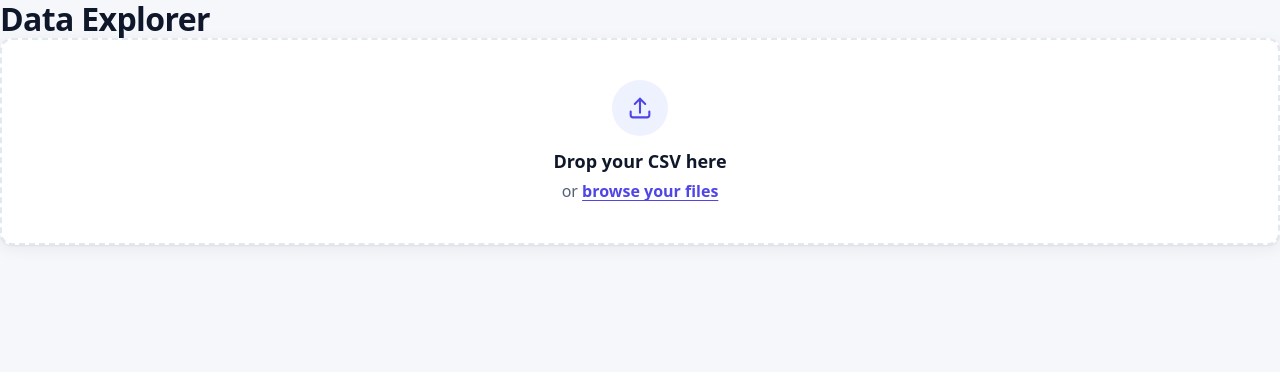
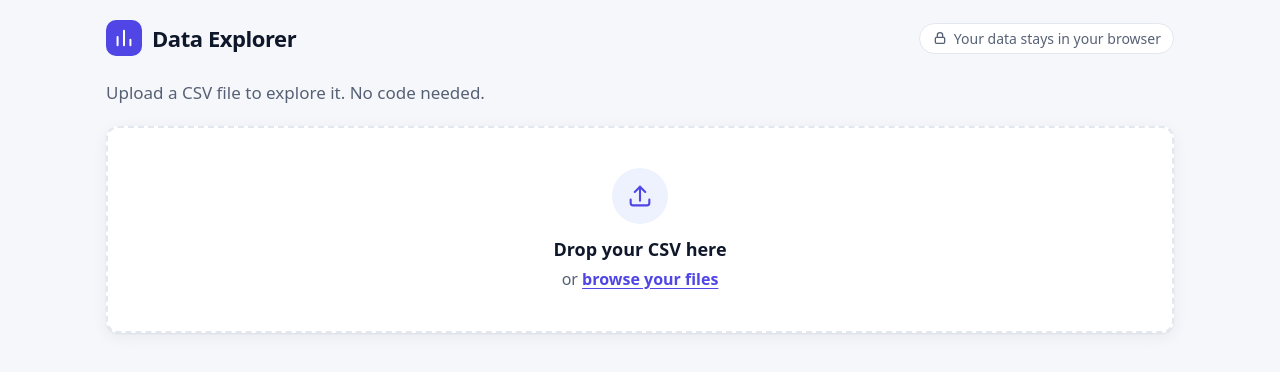
Before and after one commit to marcoscobo/data-explorer, a Vue app: page / in a window 1280 px wide. Shown: the top 372 px of the page. Built offline with nearby package versions, Linux system fonts and the light colour scheme.

Commit message:
feat: add page layout, header, privacy badge and error banner

```diff
--- a/src/App.vue
+++ b/src/App.vue
@@ -6,6 +6,7 @@ import { isCsvFile, parseCsv, type CsvResult } from './csv/parseCsv'
 
 const title = 'Data Explorer'
 const fileName = ref('')
+const fileSize = ref(0)
 const result = ref<CsvResult | null>(null)
 const error = ref('')
 
@@ -20,6 +21,7 @@ async function onSelect(file: File) {
     const parsed = parseCsv(await file.text())
     if (parsed.ok) {
       fileName.value = file.name
+      fileSize.value = file.size
       result.value = parsed
     } else {
       error.value = parsed.error
@@ -31,28 +33,138 @@ async function onSelect(file: File) {
 </script>
 
 <template>
-  <main>
+  <div class="page">
+    <header class="header">
+      <div class="brand">
+        <span
+          class="logo"
+          aria-hidden="true"
+        >
+          <svg
+            viewBox="0 0 24 24"
+            width="22"
+            height="22"
+            fill="none"
+            stroke="currentColor"
+            stroke-width="2.2"
+            stroke-linecap="round"
+          >
+            <path d="M5 20V11M12 20V4M19 20v-6" />
+          </svg>
+        </span>
         <h1>{{ title }}</h1>
+      </div>
+      <p class="privacy">
+        <svg
+          viewBox="0 0 24 24"
+          width="16"
+          height="16"
+          fill="none"
+          stroke="currentColor"
+          stroke-width="2"
+          stroke-linecap="round"
+          stroke-linejoin="round"
+          aria-hidden="true"
+        >
+          <rect
+            x="5"
+            y="11"
+            width="14"
+            height="9"
+            rx="2"
+          />
+          <path d="M8 11V8a4 4 0 0 1 8 0v3" />
+        </svg>
+        Your data stays in your browser
+      </p>
+    </header>
+
+    <main class="main">
+      <p class="intro">
+        Upload a CSV file to explore it. No code needed.
+      </p>
       <FileUpload @select="onSelect" />
-    <p
+      <div
         v-if="error"
         role="alert"
         class="error"
       >
-      {{ error }}
-    </p>
+        <strong>We couldn't open this file</strong>
+        <p>{{ error }}</p>
+      </div>
       <DataPreview
         v-if="result?.ok"
         :file-name="fileName"
+        :file-size="fileSize"
         :headers="result.headers"
         :rows="result.rows"
         :warnings="result.warnings"
       />
     </main>
+  </div>
 </template>
 
 <style scoped>
+.page {
+  max-width: 1100px;
+  margin: 0 auto;
+  padding: 1.25rem 1rem 3rem;
+}
+.header {
+  display: flex;
+  flex-wrap: wrap;
+  align-items: center;
+  justify-content: space-between;
+  gap: 0.75rem;
+  padding-bottom: 1.5rem;
+}
+.brand {
+  display: flex;
+  align-items: center;
+  gap: 0.625rem;
+}
+.logo {
+  display: grid;
+  place-items: center;
+  width: 36px;
+  height: 36px;
+  border-radius: 10px;
+  background: var(--accent);
+  color: var(--on-accent);
+}
+h1 {
+  font-size: 1.375rem;
+}
+.privacy {
+  display: inline-flex;
+  align-items: center;
+  gap: 0.375rem;
+  margin: 0;
+  padding: 0.25rem 0.75rem;
+  border: 1px solid var(--border);
+  border-radius: 999px;
+  background: var(--surface);
+  color: var(--text-muted);
+  font-size: 0.875rem;
+}
+.main {
+  display: flex;
+  flex-direction: column;
+  gap: 1.25rem;
+}
+.intro {
+  margin: 0;
+  color: var(--text-muted);
+  font-size: 1.0625rem;
+}
 .error {
-  color: #b91c1c;
+  padding: 0.875rem 1.125rem;
+  border: 1px solid var(--error-border);
+  border-radius: var(--radius);
+  background: var(--error-bg);
+  color: var(--error-text);
+}
+.error p {
+  margin: 0.25rem 0 0;
 }
 </style>
```
Also changed, not shown: 1 other file (tests, documents, lock files or other folders). Lines whose indentation alone changed are shown as unchanged.
